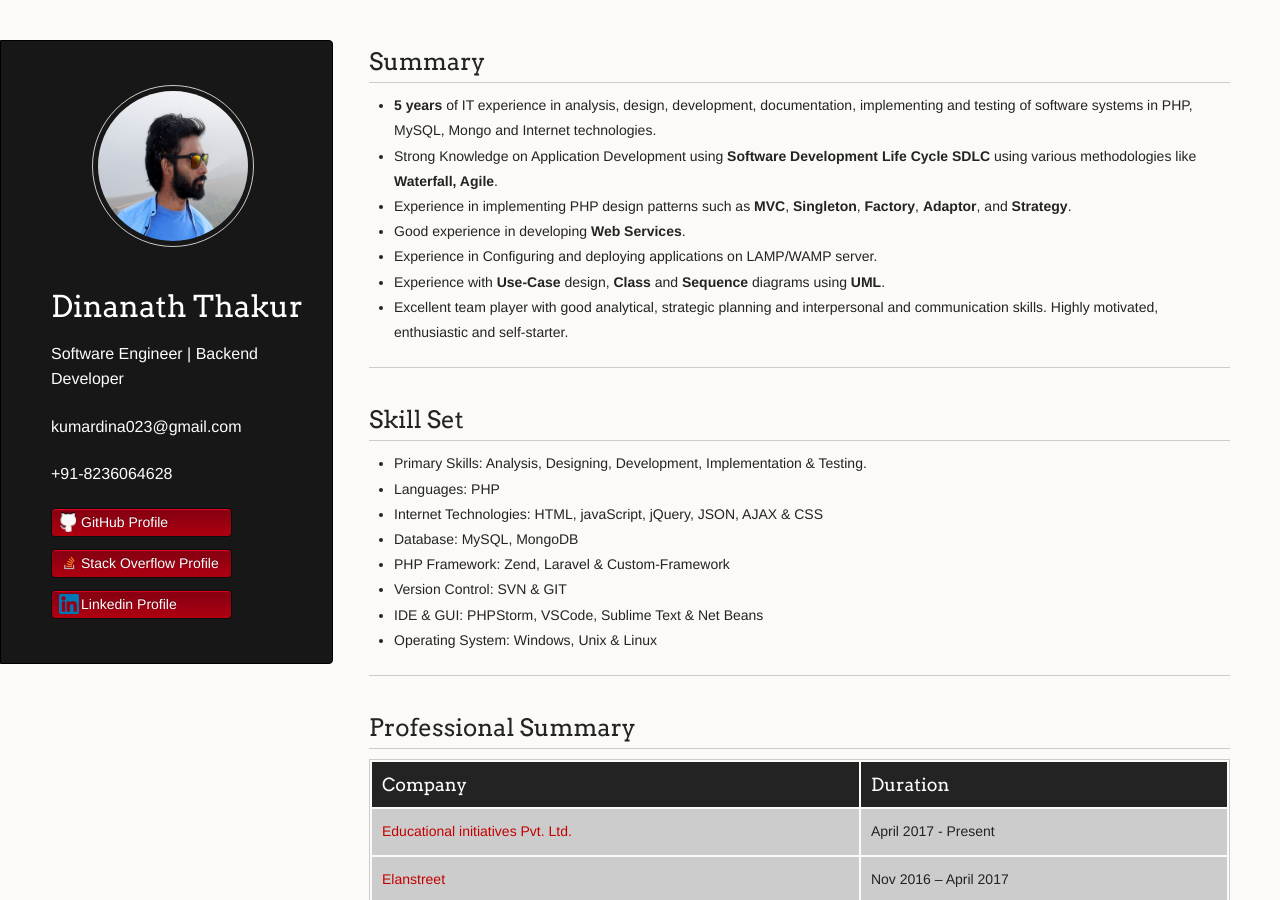
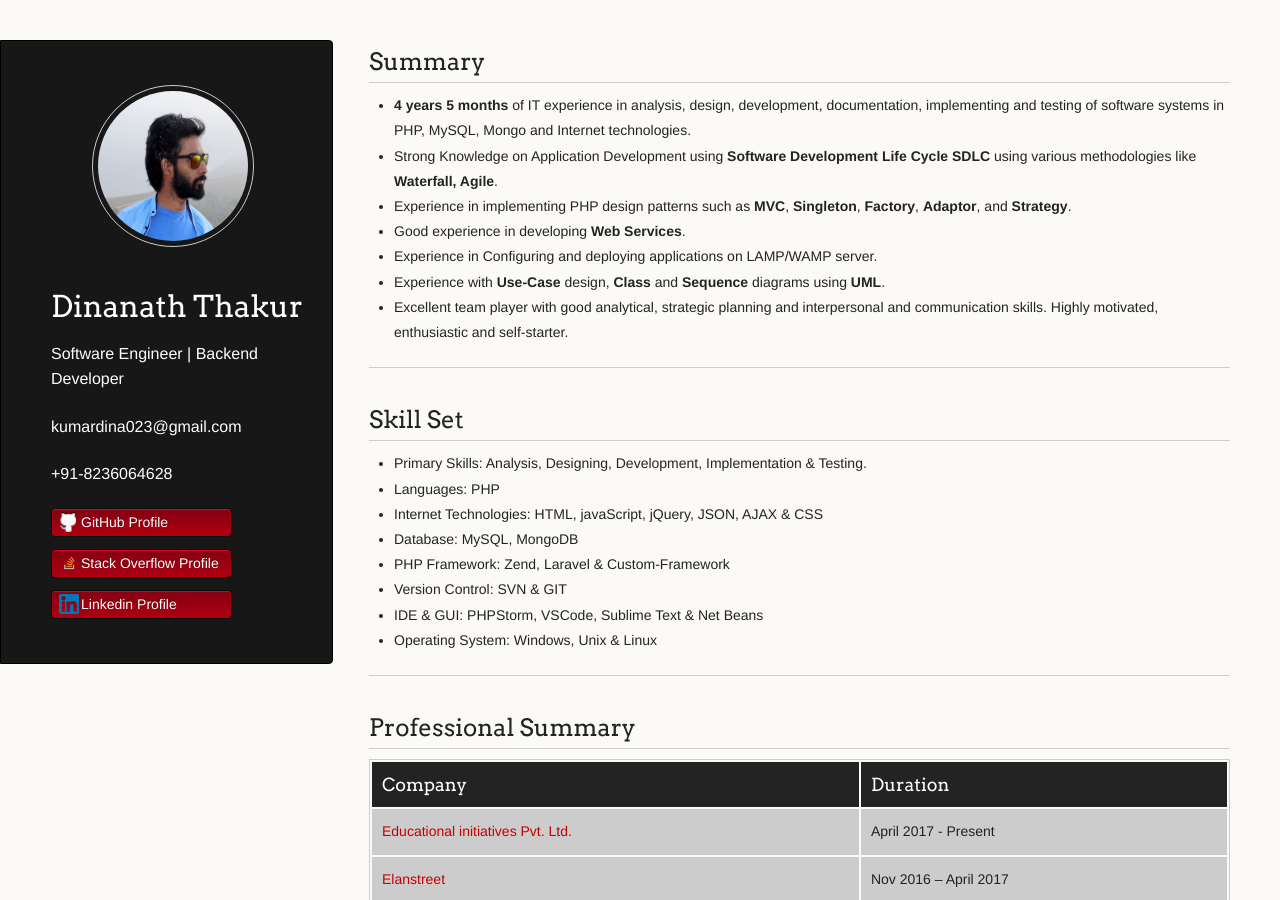
Before and after one commit to DinanathThakur/dinanaththakur.github.io, a Jekyll site: the page built from index.md, in a window 1280 px wide and 900 px high. Built offline with Jekyll 4.4.1, drawn with Linux system fonts in a browser that asks for light colours; our own code applies the rules of GitHub Pages for plain Markdown files.

Commit message:
coontent

```diff
--- a/index.md
+++ b/index.md
@@ -3,7 +3,7 @@ layout: default
 ---
 
 ## Summary
-*   **5 years** of IT experience in analysis, design, development, documentation, implementing and testing of software systems in PHP, MySQL, Mongo and Internet technologies.
+*   **4 years 5 months** of IT experience in analysis, design, development, documentation, implementing and testing of software systems in PHP, MySQL, Mongo and Internet technologies.
 *	Strong Knowledge on Application Development using **Software Development Life Cycle SDLC** using various methodologies like **Waterfall, Agile**.
 *	Experience in implementing PHP design patterns such as **MVC**, **Singleton**, **Factory**, **Adaptor**, and **Strategy**.
 *	Good experience in developing **Web Services**.
```
Also changed, not shown: README.md.
